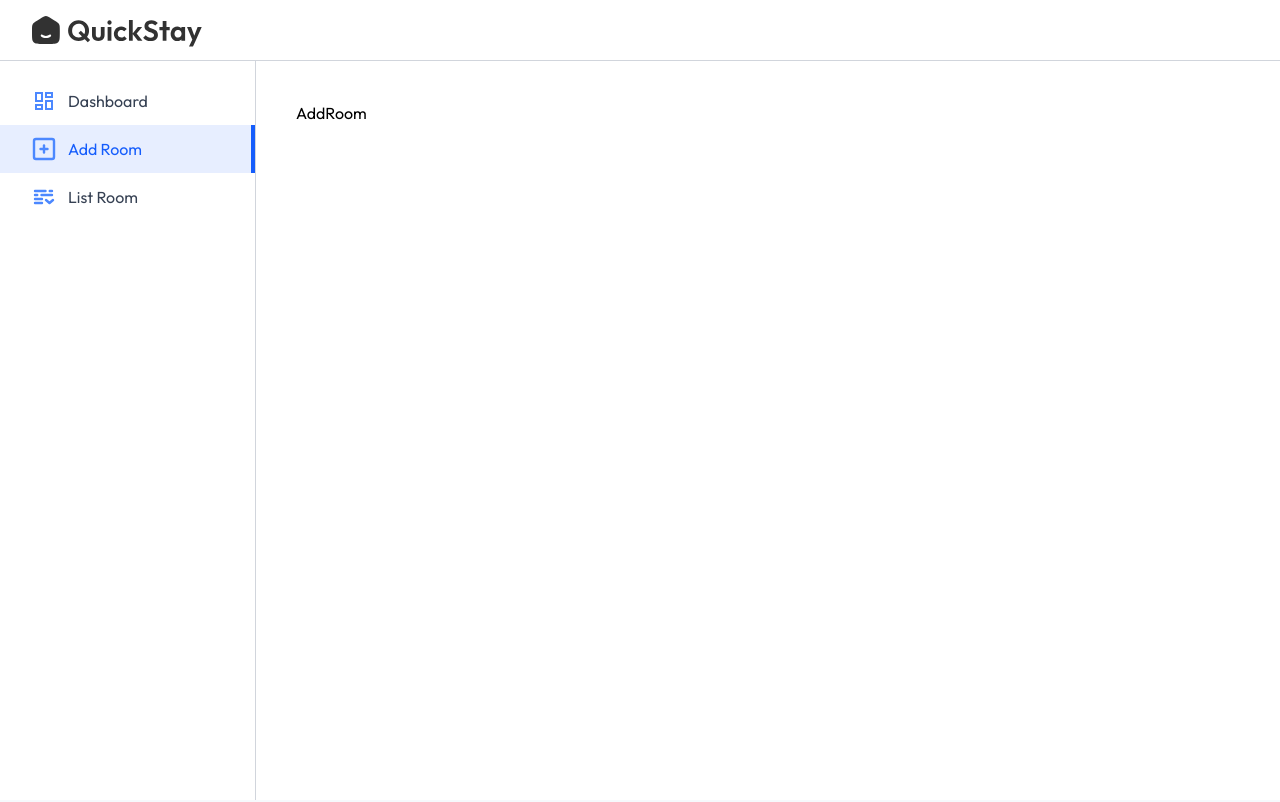
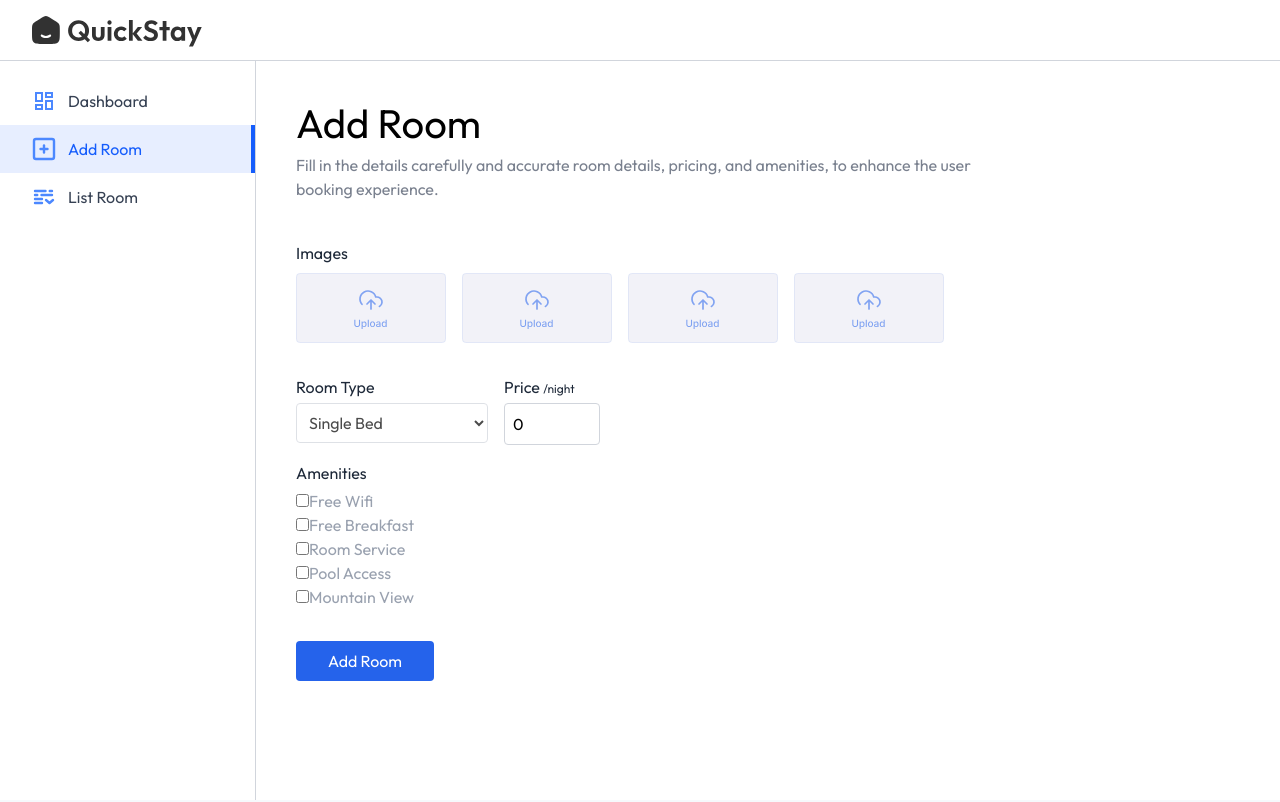
Before and after one commit to RakeshKrGorai/QuickStay, a React (Vite) app in the folder frontend/: page /owner/add-room in a window 1280 px wide. Shown: the top 802 px of the page. Built offline with nearby package versions, Linux system fonts and the light colour scheme; no server answers.

Commit message:
Added Add Room & List Room components

```diff
--- a/frontend/src/components/Navbar.jsx
+++ b/frontend/src/components/Navbar.jsx
@@ -91,7 +91,7 @@
         ))}
         {user && (
           <button
-            className={`border px-4 py-1 text-sm font-    light rounded-full cursor-pointer ${
+            className={`border px-4 py-1 text-sm font-light rounded-full cursor-pointer ${
               isScrolled ? "text-black" : "text-white"
             } transition-all`}
             onClick={() => navigate("/owner")}
--- a/frontend/src/pages/hotelOwner/AddRoom.jsx
+++ b/frontend/src/pages/hotelOwner/AddRoom.jsx
@@ -1,7 +1,118 @@
-import React from "react";
+import React, { useState } from "react";
+import Title from "../../components/Title";
+import { assets } from "../../assets/assets";
 
 function AddRoom() {
-  return <div>AddRoom</div>;
+  // useState initialised with {} because for adding room 4 images will be needed, hence an object to take all 4 images at once.
+  const [images, setImages] = useState({ 1: null, 2: null, 3: null, 4: null });
+
+  const [inputs, setInputs] = useState({
+    roomType: "",
+    pricePerNight: 0,
+    amenities: {
+      "Free Wifi": false,
+      "Free Breakfast": false,
+      "Room Service": false,
+      "Pool Access": false,
+      "Mountain View": false,
+    },
+  });
+
+  return (
+    <form>
+      <Title
+        align="left"
+        font={"outfit"}
+        title={"Add Room"}
+        subTitle={
+          "Fill in the details carefully and accurate room details, pricing, and amenities, to enhance the user booking experience."
+        }
+      />
+
+      {/* Upload area for images */}
+      <p className="text-gray-800 mt-10">Images</p>
+      <div className="grid grid-cols-2 sm:flex gap-4 my-2 flex-wrap">
+        {Object.keys(images).map((key) => (
+          <label htmlFor={`roomImage${key}`} key={key}>
+            <img
+              className="max-h-20 cursor-pointer opacity-80"
+              src={
+                images[key]
+                  ? URL.createObjectURL(images[key])
+                  : assets.uploadArea
+              }
+              alt=""
+            />
+            <input
+              type="file"
+              accept="image/*"
+              id={`roomImage${key}`}
+              hidden
+              onChange={(e) =>
+                setImages({ ...images, [key]: e.target.files[0] })
+              }
+            />
+          </label>
+        ))}
+      </div>
+      <div className="w-full flex max-sm:flex-col sm:gap-4 mt-4">
+        {/* Room Type */}
+        <div className="flex-1 max-w-48">
+          <p className="text-gray-800 mt-4">Room Type</p>
+          <select
+            value={inputs.roomType}
+            onChange={(e) => setInputs({ ...inputs, roomType: e.target.value })}
+            className="border opacity-70 border-gray-300 mt-1 rounded p-2 w-full"
+          >
+            <option value={"Single Bed"}>Single Bed</option>
+            <option value={"Doubly Bed"}>Doubly Bed</option>
+            <option value={"Luxury Room"}>Luxury Room</option>
+            <option value={"Family Suite"}>Family Suite</option>
+          </select>
+        </div>
+        {/* Price */}
+        <div>
+          <p className="mt-4 text-gray-800">
+            Price <span className="text-xs">/night</span>
+          </p>
+          <input
+            type="number"
+            placeholder="0"
+            className="border border-gray-300 mt-1 rounded p-2 w-24"
+            value={inputs.pricePerNight}
+            onChange={(e) =>
+              setInputs({ ...inputs, pricePerNight: e.target.value })
+            }
+          />
+        </div>
+      </div>
+      <p className="text-gray-800 mt-4">Amenities</p>
+      <div className="flex flex-col flex-wrap mt-1 text-gray-400 max-w-sm">
+        {Object.keys(inputs.amenities).map((amenity, index) => (
+          <div key={index}>
+            <input
+              type="checkbox"
+              id={`amenities${index + 1}`}
+              checked={inputs.amenities[amenity]}
+              onChange={() =>
+                setInputs({
+                  ...inputs,
+                  amenities: {
+                    ...inputs.amenities,
+                    [amenity]: !inputs.amenities[amenity],
+                  },
+                })
+              }
+            />
+            <label htmlFor={`amenities${index + 1}`}>{amenity}</label>
+          </div>
+        ))}
+      </div>
+      <button className="bg-primary text-white px-8 py-2 rounded mt-8 cursor-pointer">
+        Add Room
+      </button>
+    </form>
+  );
 }
 
 export default AddRoom;
--- a/frontend/src/pages/hotelOwner/ListRoom.jsx
+++ b/frontend/src/pages/hotelOwner/ListRoom.jsx
@@ -1,7 +1,67 @@
-import React from "react";
+import React, { useState } from "react";
+import Title from "../../components/Title";
+import { roomsDummyData } from "../../assets/assets";
 
 function ListRoom() {
-  return <div>ListRoom</div>;
+  const [rooms, setRooms] = useState(roomsDummyData);
+  return (
+    <div>
+      <Title
+        align={"left"}
+        font={"outfit"}
+        title={"List Room"}
+        subTitle={
+          "View, edit, or manage all listed rooms. Keep the information up-to-date to provide the best experience for users."
+        }
+      />
+      <p className="text-gray-500 mt-8">All Rooms</p>
+      <div className="w-full max-w-3xl text-left border border-gray-300 rounded-lg max-h-80 overflow-y-scroll mt-3">
+        <table className="w-full">
+          <thead className="bg-gray-50">
+            <tr>
+              <th className="py-3 px-4 text-gray-800 font-medium">Name</th>
+              <th className="py-3 px-4 text-gray-800 font-medium max-sm:hidden">
+                Facility
+              </th>
+              <th className="py-3 px-4 text-gray-800 font-medium text-center">
+                Price /night
+              </th>
+              <th className="py-3 px-4 text-gray-800 font-medium text-center">
+                Actions
+              </th>
+            </tr>
+          </thead>
+          <tbody className="text-sm">
+            {rooms.map((item, index) => (
+              <tr key={index}>
+                <td className="py-3 px-4 text-gray-700 border-t border-gray-300">
+                  {item.roomType}
+                </td>
+                <td className="py-3 px-4 text-gray-700 border-t border-gray-300 max-sm:hidden">
+                  {item.amenities.join(", ")}
+                  {console.log(item.amenities)}
+                </td>
+                <td className="py-3 px-4 text-gray-700 border-t border-gray-300">
+                  $ {item.pricePerNight}
+                </td>
+                <td className="py-3 px-4 text-red-500 text-sm border-t border-gray-300 text-center">
+                  <label className="relative inline-flex items-center cursor-pointer text-gray-900 gap-3">
+                    <input
+                      type="checkbox"
+                      className="sr-only peer"
+                      checked={item.isAvailable}
+                    />
+                    <div className="w-12 h-7 bg-slate-300 rounded-full peer peer-checked:bg-blue-600 transition-colors duration-200"></div>
+                    <span className="dot absolute left-1 top-1 w-5 h-5 bg-white rounded-full transition-transform duration-200 ease-in-out peer-checked:translate-x-5"></span>
+                  </label>
+                </td>
+              </tr>
+            ))}
+          </tbody>
+        </table>
+      </div>
+    </div>
+  );
 }
 
 export default ListRoom;
```
